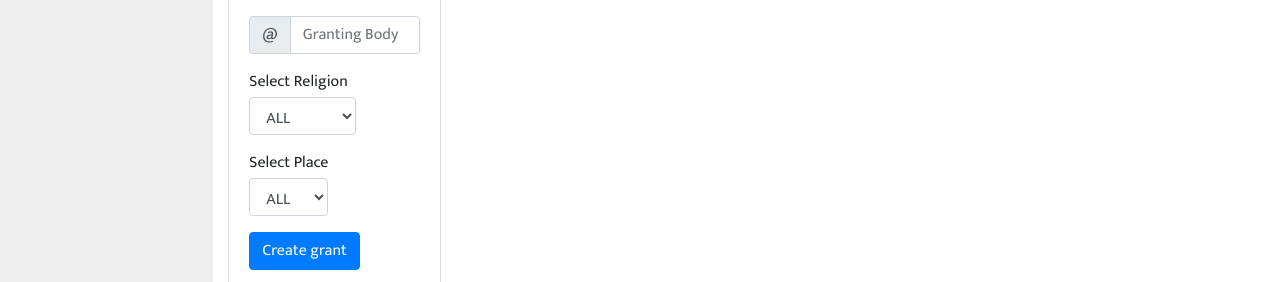
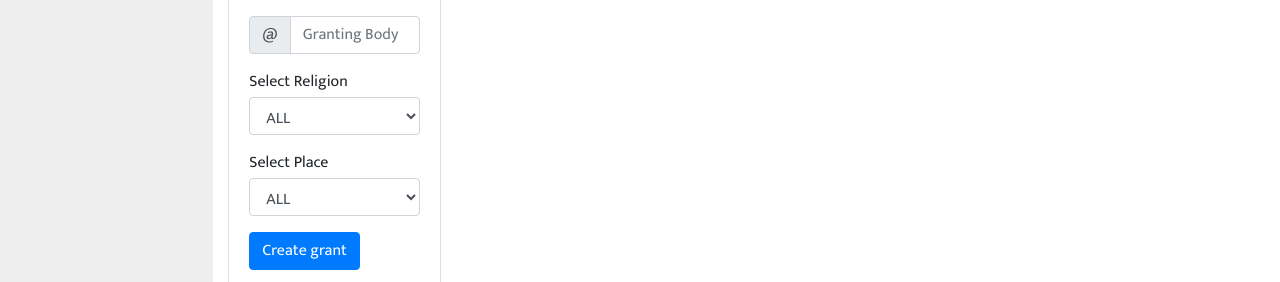
Before and after one commit to RebootHackathon/LSGD_FRONT, a React app: page /admin in a window 1280 px wide. Both pictures are taken after a click on the button "Grant". Shown: the part 412-694 px from the top of the page. Built offline with nearby package versions, Linux system fonts and the light colour scheme; no server answers.

Commit message:
admin ui beauty

```diff
--- a/src/Components/Grants/Grants.js
+++ b/src/Components/Grants/Grants.js
@@ -115,8 +115,8 @@ class Grants extends React.Component {
                                             aria-describedby="basic-addon1"
                                         />
                                     </InputGroup>
-                                    <Container>
-                                        <Row>
+                                    <Row>
+                                        <Container>
                                             <Form.Group controlId="exampleForm.ControlSelect1">
                                                 <Form.Label>Select Religion</Form.Label>
                                                 <Form.Control as="select" onChange={(e) => {
@@ -130,8 +130,8 @@ class Grants extends React.Component {
                                                     <option>5</option>
                                                 </Form.Control>
                                             </Form.Group>
-                                        </Row>
-                                        <Row>
+                                        </Container>
+                                        <Container>
                                             <Form.Group controlId="exampleForm.ControlSelect2">
                                                 <Form.Label>Select Place</Form.Label>
                                                 <Form.Control as="select" onChange={(e) => {
@@ -145,9 +145,8 @@ class Grants extends React.Component {
                                                     <option>5</option>
                                                 </Form.Control>
                                             </Form.Group>
-
-                                        </Row>
-                                    </Container>
+                                        </Container>
+                                    </Row>
                                     <Button variant="primary" onClick={this.creategrant}>Create grant</Button>
                                 </Card.Body>
                             </Card>
--- a/src/Components/SuperAdmin/SuperAdmin.js
+++ b/src/Components/SuperAdmin/SuperAdmin.js
@@ -43,7 +43,7 @@ const logout=(history)=>{
 
 class SuperAdmin extends React.Component {
     state = {
-        selected: 'employee'
+        selected: 'office'
     }
 
     render() {
```
